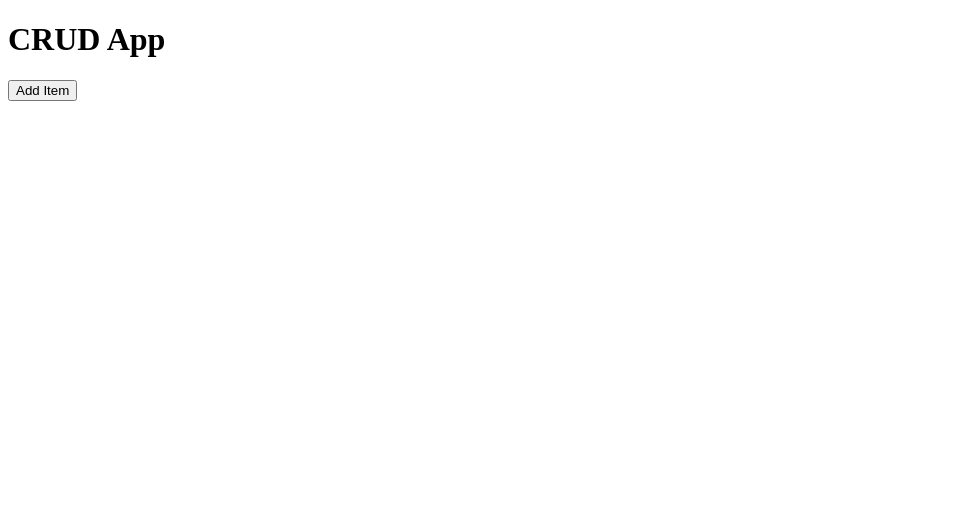
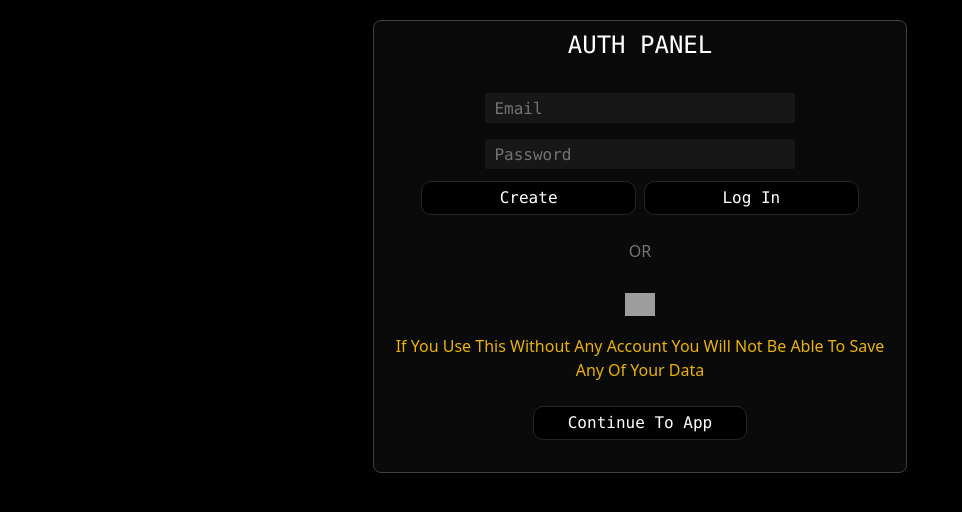
Before and after one commit to BlackdreamIO/Fullstack-Todo-App, a React (Create React App) app: page / in a window 1280 px wide. Shown: the top 512 px of the page, without its empty margins (0-962 px from the left). Built offline with nearby package versions, Linux system fonts and the light colour scheme; no server answers; the database is empty; grey boxes are pictures that could not be loaded.

Commit message:
CHICKEN HORSE POWER EGG

```diff
--- a/package.json
+++ b/package.json
@@ -38,6 +38,7 @@
     ]
   },
   "devDependencies": {
+    "@babel/plugin-proposal-private-property-in-object": "^7.21.11",
     "dotenv": "^16.3.1",
     "tailwindcss": "^3.3.5"
   }
--- a/public/index.html
+++ b/public/index.html
@@ -1,5 +1,5 @@
 <!DOCTYPE html>
-<html lang="en">
+<html lang="en" class="dark">
   <head>
     <meta charset="utf-8" />
     <link rel="icon" href="%PUBLIC_URL%/favicon.ico" />
--- a/src/App.js
+++ b/src/App.js
@@ -1,11 +1,11 @@
-import CRUDApp from "./Crud";
+import "./App.css";
+import CrudApp from "./CrudApp";
 
 export default function App()
 {
-    console.log(process.env.REACT_APP_FIREBASE_API);
     return (
-        <div>
-            <CRUDApp/>
+        <div className="h-screen dark:bg-black">
+            <CrudApp/>
         </div>
     );
 }
--- a/src/Crud.jsx
+++ /dev/null
@@ -1,46 +0,0 @@
-import React, { useState, useEffect } from 'react';
-import db from './database/firebase';
-
-import { addDoc, collection, doc, getDoc, getDocs } from 'firebase/firestore';
-
-const CRUDApp = () => {
-
-  const [data, setData] = useState([]);
-
-
-  // Function to fetch data from Firebase Firestore
-  const fetchData = async () => {
-    const docRef = doc(db, "app", "todo");
-    const docSnap = await getDoc(docRef);
-    console.log(docSnap.data());
-  };
-
-  // Function to add new item
-  const addItem = async () => {
-
-  };
-
-  // Function to delete item
-  const deleteItem = async id => {
-
-  };
-
-  // Function to edit item
-  const editItemHandler = async () => {
-
-  };
-
-  // useEffect to fetch data when component mounts
-  useEffect(() => {
-    fetchData();
-  }, []);
-
-  return (
-      <div>
-          <h1>CRUD App</h1>
-          <button onClick={addItem}>Add Item</button>
-      </div>
-  );
-};
-
-export default CRUDApp;
--- /dev/null
+++ b/src/CrudApp.jsx
@@ -0,0 +1,12 @@
+import React from 'react';
+import AuthPanel from './components/AuthPanel';
+import TodoPanel from './components/TodoPanel';
+
+export default function CrudApp()
+{
+    return (
+        <div className='flex flex-row items-center justify-center'>
+            <AuthPanel/>
+        </div>
+    )
+}
--- /dev/null
+++ b/src/components/AuthPanel.jsx
@@ -0,0 +1,41 @@
+import React from 'react';
+import { Input } from './Input';
+import { Button } from './Button';
+
+export default function AuthPanel()
+{
+    return (
+        <div className='dark:bg-neutral-950 p-2 m-auto mt-5 max-w-[950px] w-5/12 rounded-lg border-[1px] dark:border-neutral-700
+                        '>
+            <h1 className='dark:text-white text-2xl font-mono text-center'>AUTH PANEL</h1>
+            <br />
+            <form>
+                <div className='w-full flex flex-col items-center justify-center mb-5'>
+                    <Input style={{width:"60%"}} placeholder='Email' type='email' />
+                    <Input style={{width:"60%"}} placeholder='Password' type='password' />
+                    <ul className='w-full flex flex-row items-center justify-center'>
+                        <Button useTransition text={"Create"} onClick={() => alert()} />
+                        <Button useTransition text={"Log In"} onClick={() => alert()} />
+                    </ul>
+                </div>
+
+                <p className='dark:text-neutral-500 text-center'>OR</p>
+
+                <div className='w-full flex flex-row items-center justify-center mt-5'>
+                    <div className='w-[50px] border-2 dark:border-transparent dark:hover:border-white p-2 rounded-full cursor-pointer'>
+                        <img src="https://cdn-icons-png.flaticon.com/512/2702/2702602.png" alt="prG not found" />
+                    </div>
+                </div>
+
+                <p className='dark:text-yellow-500 text-center capitalize mt-2'>
+                    if you use this without any account you will not be able to save any of your data
+                </p>
+
+                 <div className='w-full mt-5 mb-5 flex flex-col items-center justify-center'>
+                    <Button useTransition text={"Continue To App"} onClick={() => alert()} />
+                </div>
+
+            </form>
+        </div>
+    )
+}
--- a/src/components/Button.jsx
+++ b/src/components/Button.jsx
@@ -1,7 +1,12 @@
 import React from "react";
 
-const Button = ({text, ...props}) => {
+export const Button = ({text, useTransition=true, ...props}) => {
     return (
-        <button className=''>{text}</button>
+        <button
+            className={`dark:bg-black dark:hover:bg-white m-1 pl-2 pr-2 pt-1 pb-1 dark:text-white
+            dark:hover:text-black font-mono rounded-[10px] w-5/12
+            border-[1px] border-neutral-800 ${useTransition ? 'transition-all' : 'transition-none'}`}
+            {...props}> {text}
+        </button>
     )
 }
--- a/src/components/Input.jsx
+++ b/src/components/Input.jsx
@@ -0,0 +1,13 @@
+import React from "react";
+
+export const Input = ({placeholder='', ...rest}) => {
+    return (
+        <input
+            className="dark:bg-neutral-900 dark:hover:bg-neutral-800 p-2 text-white
+                cursor-default dark:placeholder:text-neutral-500 rounded-sm h-[30px] font-mono
+                mt-2 mb-2 border-[1px] dark:border-transparent dark:hover:border-green-300
+                focus:border-green-500 checked:border-green-500 outline-none"
+                type="text" placeholder={placeholder} {...rest}
+        />
+    )
+}
--- /dev/null
+++ b/src/components/TodoItem.jsx
@@ -0,0 +1,13 @@
+
+export const TodoItem = (props) => {
+
+    const { title, descirption, complete, key } = props;
+
+    return (
+        <div key={key} className='p-2 m-2 dark:bg-zinc-900'>
+            <h1 className='dark:text-white' >Title : {title}</h1>
+            <h3 className='dark:text-white' >Descirption : {descirption}</h3>
+            <p className='dark:text-white'>Complete : {complete}</p>
+        </div>
+    )
+}
--- /dev/null
+++ b/src/components/TodoPanel.jsx
@@ -0,0 +1,75 @@
+import React, { useState, useEffect } from 'react';
+import db from '../database/firebase';
+
+import { addDoc, collection, doc, getDoc, getDocs, setDoc } from 'firebase/firestore';
+import { TodoItem } from './TodoItem';
+
+const TodoPanel = () => {
+
+  const [data, setData] = useState([]);
+
+
+  // Function to fetch data from Firebase Firestore
+  const fetchData = async () => {
+    const collectionRef = collection(db, "app");
+    const documents = await getDocs(collectionRef);
+    const data = documents.docs.map((document) => ( document.data() ));
+    setData(data)
+  };
+
+  // Function to add new item
+  const addItem = async () => {
+    const dbRef = collection(db, "app");
+    const docRef = doc(db, "app", "todo");
+
+    const data = {
+        title : "what else",
+        descirption : "matter desc",
+        complete : 'is complete ?'
+    }
+    addDoc(dbRef, data)
+        .then(() => { console.log("Document has been added successfully"); })
+        .catch(error => { console.log(error); })
+    // setDoc(docRef, data)
+    //     .then(() => { console.log("Document has been added successfully"); })
+    //     .catch(error => { console.log(error); })
+  };
+
+  // Function to delete item
+  const deleteItem = async id => {
+
+  };
+
+  // Function to edit item
+  const editItemHandler = async () => {
+
+  };
+
+  // useEffect to fetch data when component mounts
+  useEffect(() => {
+    fetchData();
+  }, []);
+
+  useEffect(() => {
+    console.log(data);
+  }, [data])
+
+  return (
+        <div>
+            <h1 className='dark:text-white'>CRUD App</h1>
+            <button className='dark:text-white' onClick={addItem}>Add Item</button>
+            {
+                data.map((item, index) => (
+                    <TodoItem
+                        title={item.title}
+                        descirption={item.descirption}
+                        complete={item.complete}
+                        key={index}
+                     />
+                ))
+            }
+        </div>
+  );
+};
+
+export default TodoPanel;
--- a/src/database/firebase.js
+++ b/src/database/firebase.js
@@ -3,17 +3,14 @@ import { initializeApp } from "firebase/app";
 import { getAnalytics } from "firebase/analytics";
 import { getFirestore } from "firebase/firestore";
 
-const BASE_URL = process.env.REACT_APP_FIREBASE_API;
-console.log(BASE_URL);
-
 const firebaseConfig = {
-  apiKey: "AIzaSyA80iLavHyrCtzG2YARjbu1kkRNEwIfndA",
-  authDomain: "c-io-82d8d.firebaseapp.com",
-  projectId: "c-io-82d8d",
-  storageBucket: "c-io-82d8d.appspot.com",
-  messagingSenderId: "1041728718680",
-  appId: "1:1041728718680:web:0e529e18c1afd6ba4cc72d",
-  measurementId: "G-PQ6RRBX4VS"
+  apiKey: process.env.REACT_APP_FIREBASE_API,
+  authDomain: process.env.REACT_APP_FIREBASE_AUTH_DOMAIN,
+  projectId: process.env.REACT_APP_FIREBASE_PROJECT_ID,
+  storageBucket: process.env.REACT_APP_FIREBASE_STORAGE_BUCKET,
+  messagingSenderId: process.env.REACT_APP_FIREBASE_MSG_ID,
+  appId: process.env.REACT_APP_FIREBASE_APP_ID,
+  measurementId: process.env.REACT_APP_FIREBASE_MESUREMENT_ID
 };
 
 // Initialize Firebase
--- a/tailwind.config.js
+++ b/tailwind.config.js
@@ -1,6 +1,9 @@
 /** @type {import('tailwindcss').Config} */
 module.exports = {
-  content: [],
+  darkMode :'class',
+  content: [
+    "./src/**/*.{js,jsx,ts,tsx}",
+  ],
   theme: {
     extend: {},
   },
```
Also changed, not shown: 2 other files (tests, documents, lock files or other folders).
